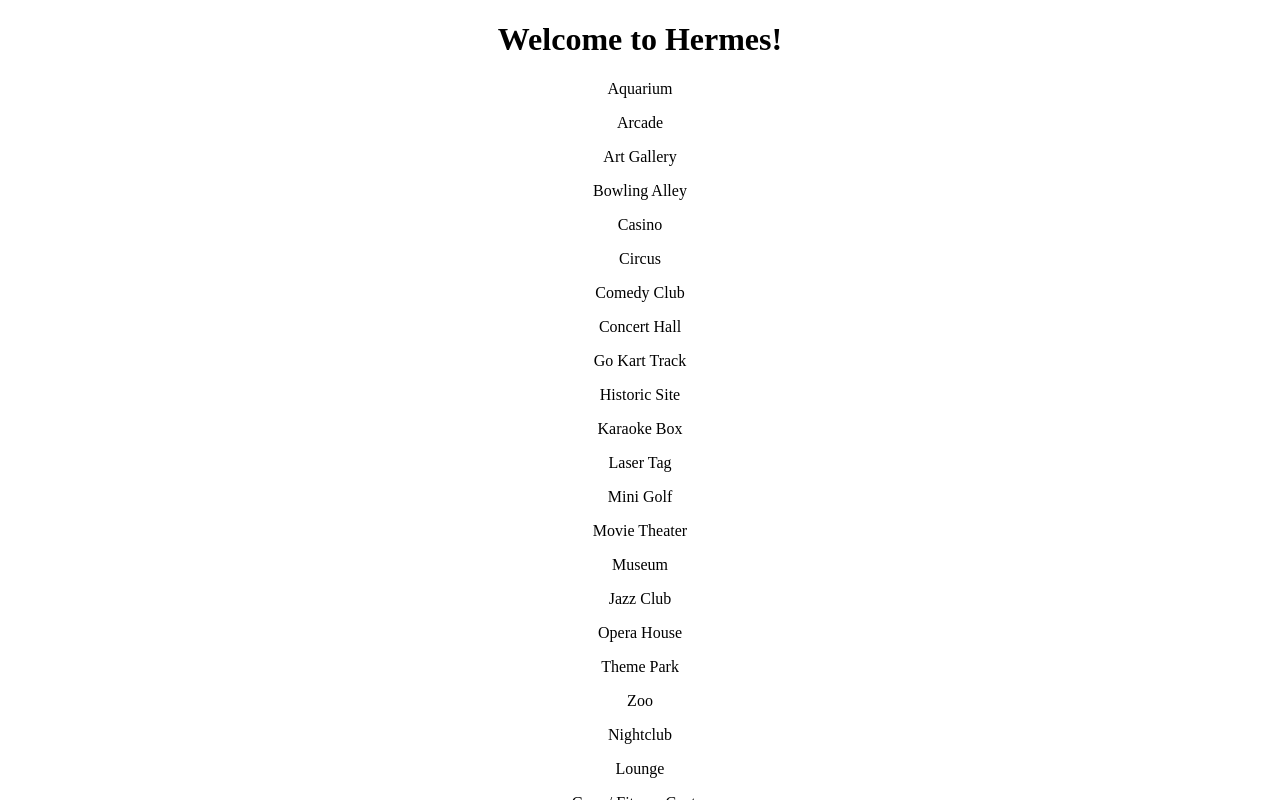
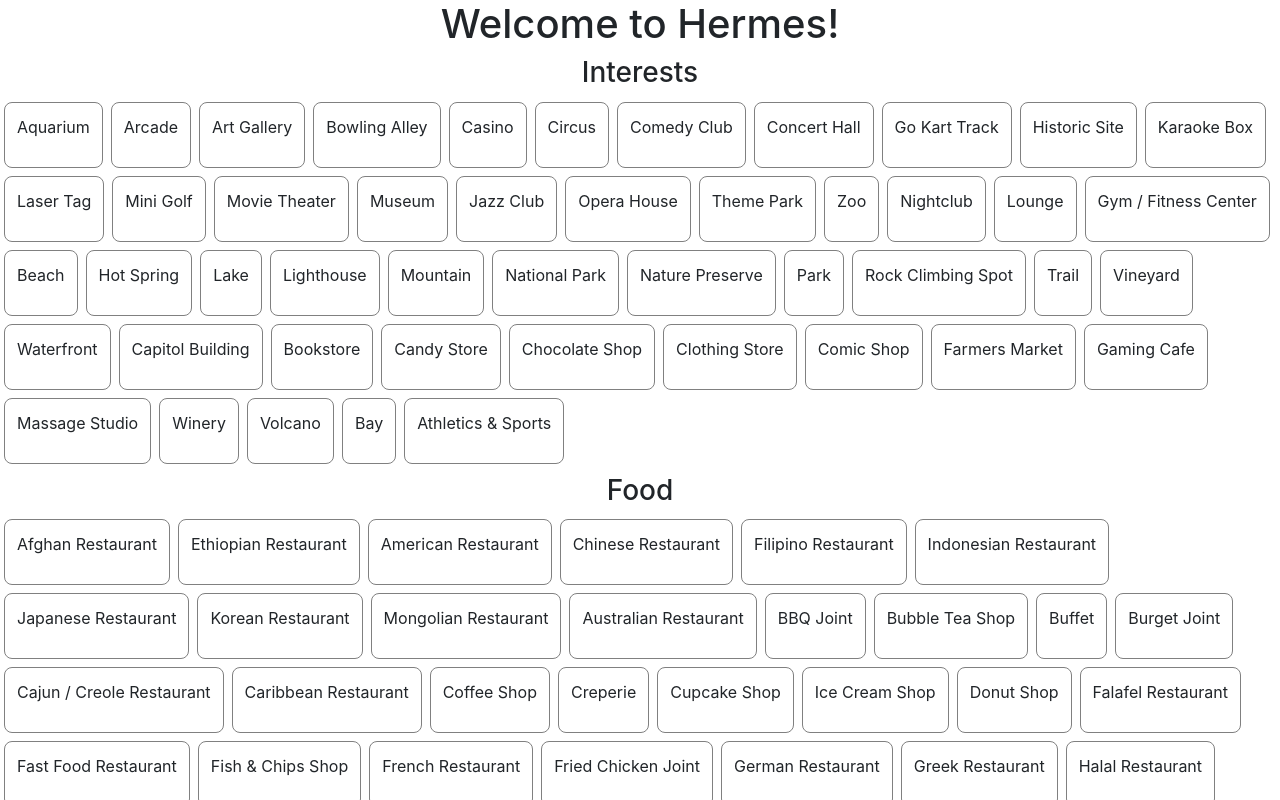
Before and after one commit to shreyajn/Hermes, an Angular app: page / in a window 1280 px wide. Shown: the top 800 px of the page. Built offline with nearby package versions, Linux system fonts and the light colour scheme.

Commit message:
more functionality for interests page

```diff
--- a/src/app/interests-page/interests-page.component.css
+++ b/src/app/interests-page/interests-page.component.css
@@ -0,0 +1,21 @@
+div {
+	display: inline-block;
+}
+
+p {
+	padding: 4px;
+}
+
+.select {
+	border:1px solid grey;
+	display: inline-block;
+	padding: 8px;
+	margin: 4px;
+	float:left;
+	border-radius: 8px;
+}
+
+.select.active {
+	background-color:#123456 !important;
+	color: white;
+}
--- a/src/app/interests-page/interests-page.component.html
+++ b/src/app/interests-page/interests-page.component.html
@@ -1,3 +1,17 @@
-<div *ngFor="let interest of interests">
-	<p>{{ interest }}</p>
+<head>
+  <link rel="stylesheet" href="https://stackpath.bootstrapcdn.com/bootstrap/4.1.2/css/bootstrap.min.css"  crossorigin="anonymous">
+</head>
+
+<h3> Interests</h3>
+<div >
+	<div class="select" *ngFor="let interest of interests; let i = index" (click)="onClick(i)" [class.active]="this.arr[i] == true"> <p> {{ interest }} </p>
+	</div>
 </div>
+<h3> Food </h3>
+<div>
+	<div class="select" *ngFor="let food of foods; let i = index" (click)="onClick2(i)" [class.active]="this.arr2[i] == true"> <p>
+	{{ food }} </p>
+	</div>
+</div>
+
+<button type="button" class="btn btn-primary" (click)="onSubmit()">Submit</button>
--- a/src/app/interests-page/interests-page.component.ts
+++ b/src/app/interests-page/interests-page.component.ts
@@ -1,4 +1,5 @@
 import { Component, OnInit } from '@angular/core';
+import {submissionInterests} from './submissionInterests'
 
 @Component({
   selector: 'app-interests-page',
@@ -7,13 +8,51 @@
 })
 export class InterestsPageComponent implements OnInit {
 
+	arr = new Array<boolean>(50).fill(false);
+
+	arr2 = new Array<boolean>(50).fill(false);
+
 	interests: string[] = ["Aquarium", "Arcade", "Art Gallery", "Bowling Alley", "Casino", "Circus", "Comedy Club", "Concert Hall", "Go Kart Track", "Historic Site", "Karaoke Box", "Laser Tag", "Mini Golf", "Movie Theater", "Museum", "Jazz Club", "Opera House", "Theme Park", "Zoo", "Nightclub", "Lounge", "Gym / Fitness Center", "Beach", "Hot Spring", "Lake", "Lighthouse", "Mountain", "National Park", "Nature Preserve", "Park", "Rock Climbing Spot", "Trail", "Vineyard", "Waterfront", "Capitol Building", "Bookstore", "Candy Store", "Chocolate Shop", "Clothing Store", "Comic Shop", "Farmers Market", "Gaming Cafe", "Massage Studio", "Winery", "Volcano", "Bay", "Athletics & Sports"];
 
-	food: string[] = ["Afghan Restaurant", "Ethiopian Restaurant", "American Restaurant", "Chinese Restaurant", "Filipino Restaurant", "Indonesian Restaurant", "Japanese Restaurant", "Korean Restaurant", "Mongolian Restaurant", "Australian Restaurant", "BBQ Joint", "Bubble Tea Shop", "Buffet", "Burget Joint", "Cajun / Creole Restaurant", "Caribbean Restaurant", "Coffee Shop", "Creperie", "Cupcake Shop", "Ice Cream Shop", "Donut Shop", "Falafel Restaurant", "Fast Food Restaurant", "Fish & Chips Shop", "French Restaurant", "Fried Chicken Joint", "German Restaurant", "Greek Restaurant", "Halal Restaurant", "Hawaiian Restaurant", "Indian Restaurant", "Indian Restaurant", "Mexican Restaurant", "Israeli Restaurant", "Persian Restaurant", "Lebanese Restaurant", "Pizza Place", "Russian Restaurant", "Sandwich Place", "Seafood Restaurant", "Bar"];
+	foods: string[] = ["Afghan Restaurant", "Ethiopian Restaurant", "American Restaurant", "Chinese Restaurant", "Filipino Restaurant", "Indonesian Restaurant", "Japanese Restaurant", "Korean Restaurant", "Mongolian Restaurant", "Australian Restaurant", "BBQ Joint", "Bubble Tea Shop", "Buffet", "Burget Joint", "Cajun / Creole Restaurant", "Caribbean Restaurant", "Coffee Shop", "Creperie", "Cupcake Shop", "Ice Cream Shop", "Donut Shop", "Falafel Restaurant", "Fast Food Restaurant", "Fish & Chips Shop", "French Restaurant", "Fried Chicken Joint", "German Restaurant", "Greek Restaurant", "Halal Restaurant", "Hawaiian Restaurant", "Indian Restaurant", "Indian Restaurant", "Mexican Restaurant", "Israeli Restaurant", "Persian Restaurant", "Lebanese Restaurant", "Pizza Place", "Russian Restaurant", "Sandwich Place", "Seafood Restaurant", "Bar"];
 
   constructor() { }
 
   ngOnInit() {
   }
 
+  onClick(index: number) {
+  	console.log("Interest Index Clicked: " + index);
+  	if(this.arr[index] === false) {
+    this.arr[index] = true;
+    } else {
+    	this.arr[index] = false;
+    }
+  }
+
+  onClick2(index: number) {
+  	console.log("Food Index Clicked: " + index);
+  	if(this.arr2[index] === false) {
+    this.arr2[index] = true;
+    } else {
+    	this.arr2[index] = false;
+    }
+  }
+
+  onSubmit() {
+  	const interests = new submissionInterests();
+  	for (let i = 0; i < this.arr.length; i++) {
+        if (this.arr[i] === true) {
+            interests.addInterestsNode(this.interests[i]);
+            console.log("Added: " + this.interests[i]);
+        }
+    }
+    for (let i = 0; i < this.arr2.length; i++) {
+        if (this.arr2[i] === true) {
+            interests.addInterestsNode(this.foods[i]);
+            console.log("Added: " + this.foods[i]);
+        }
+    }
+  }
+
 }
--- /dev/null
+++ b/src/app/interests-page/submissionInterests.ts
@@ -0,0 +1,23 @@
+export class submissionInterests {
+    interests: string[] = [];
+    food: string[] = [];
+    timeIn: string;
+    timeOut: string;
+
+    addInterestsNode(node: string): void {
+        this.interests.push(node);
+    }
+
+    addFoodNode(node: string): void {
+    	this.food.push(node);
+    }
+
+    setTimeIn(node: string): void {
+    	this.timeIn = node;
+    }
+
+    setTimeOut(node: string): void {
+    	this.timeOut = node;
+    }
+
+}
```
Also changed, not shown: src/styles.css (line endings or trailing spaces).
